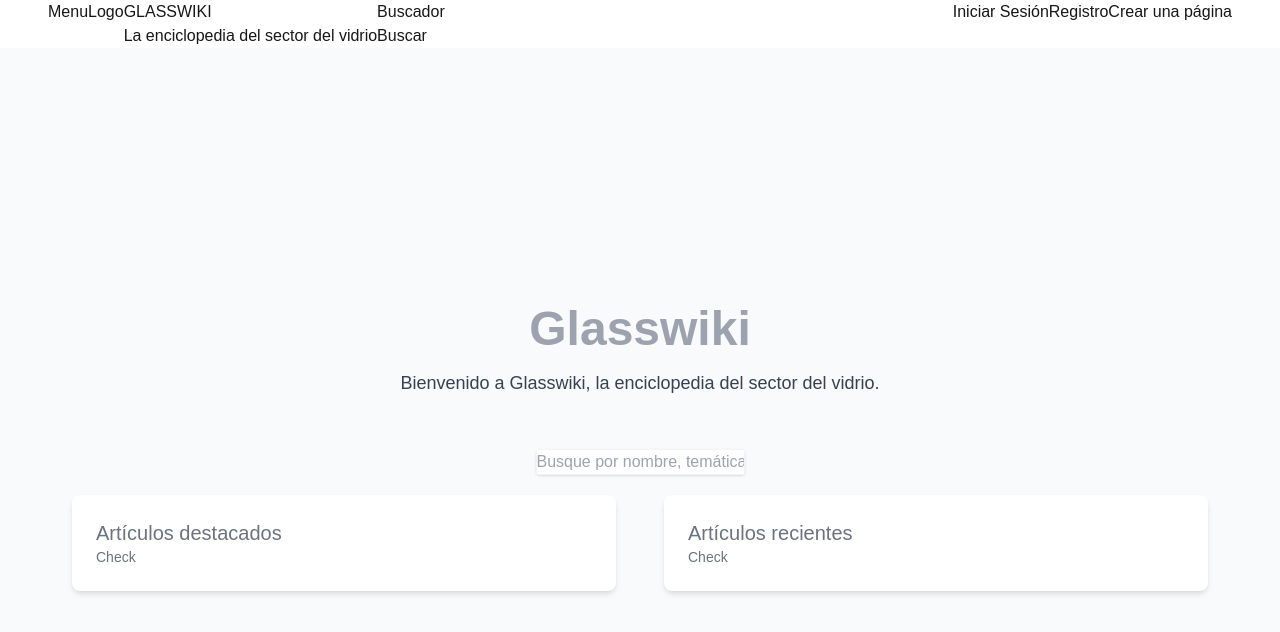
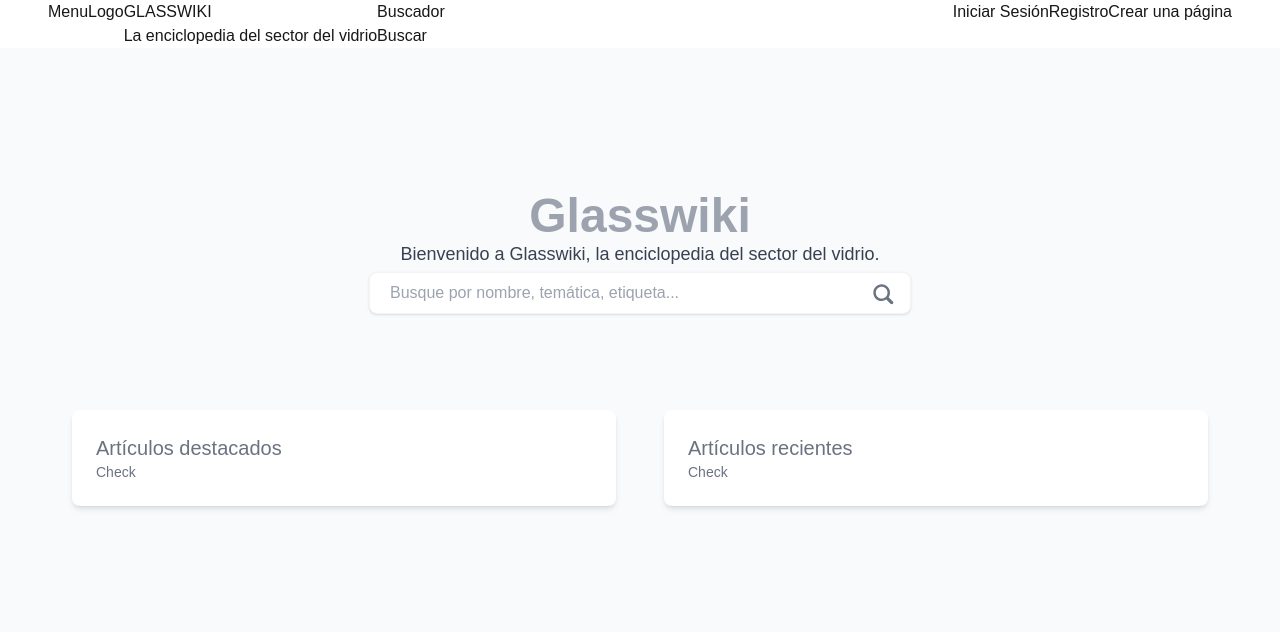
Before and after one commit to frankgimeno3/glasswiki, a Next.js app: page / in a window 1280 px wide. Shown: the top 632 px of the page. Built offline with nearby package versions, Linux system fonts and the light colour scheme.

Commit message:
termino diseño del search

```diff
--- a/src/app/page.tsx
+++ b/src/app/page.tsx
@@ -6,13 +6,16 @@ export default function Home() {
   return (
     <>
     <UnloggedNav/>
-    <div className="min-h-screen bg-gray-50 flex flex-col items-center justify-center">
-      <h1 className="text-5xl text-gray-400  font-bold mb-4">Glasswiki</h1>
-      <p className="text-lg text-gray-700 mb-8">
+    <div className="min-h-screen bg-gray-50 flex flex-col items-center  pt-36">
+      <div className="mb-12 text-center">
+      <h1 className="text-5xl text-gray-400  font-bold ">Glasswiki</h1>
+      <p className="text-lg text-gray-700 mb-1">
         Bienvenido a Glasswiki, la enciclopedia del sector del vidrio.
       </p>
       <Searchbar/>
-      <div className="flex flex-row w-full text-gray-500 px-12">
+      </div>
+
+      <div className="flex flex-row w-full text-gray-500 px-12 mt-12">
       <div className="bg-white shadow-md rounded-lg p-6  w-full mx-6">
          <p className="text-xl">Artículos destacados</p>
          <p className="text-sm">Check</p>
--- a/src/app/ui-components/searchbar.tsx
+++ b/src/app/ui-components/searchbar.tsx
@@ -1,3 +1,4 @@
+import Link from 'next/link';
 import React, { FC } from 'react';
 
 interface SearchbarProps {
@@ -6,9 +7,18 @@ interface SearchbarProps {
 
 const Searchbar: FC<SearchbarProps> = ({ }) => {
   return (
-    <div className='border border-gray-100 shadow rounded m-5 '>
-        <input placeholder='Busque por nombre, temática, etiqueta...'/>
-
+    <div className='flex flex-row items-center border border-gray-100 shadow rounded-lg bg-white'>
+      <input className="bg-transparent px-5 py-2" placeholder='Busque por nombre, temática, etiqueta...' style={{ width: '500px' }} />
+      <Link className="w-10 my-auto" href={'/search/check'}>
+        <svg
+          viewBox="0 0 60 30"
+          xmlns="http://www.w3.org/2000/svg"
+          className={`fill-gray-500 hover:fill-gray-700 `}
+          style={{ width: "50px" }}
+        >
+          <path className={`fill-gray-500 hover:fill-gray-700`} d="M27.414,24.586l-5.077-5.077C23.386,17.928,24,16.035,24,14c0-5.514-4.486-10-10-10S4,8.486,4,14s4.486,10,10,10c2.035,0,3.928-0.614,5.509-1.663l5.077,5.077c0.78,0.781,2.048,0.781,2.828,0C28.195,26.633,28.195,25.367,27.414,24.586z M7,14c0-3.86,3.14-7,7-7s7,3.14,7,7s-3.14,7-7,7S7,17.86,7,14z" />
+        </svg>
+      </Link>
     </div>
   );
 };
```
